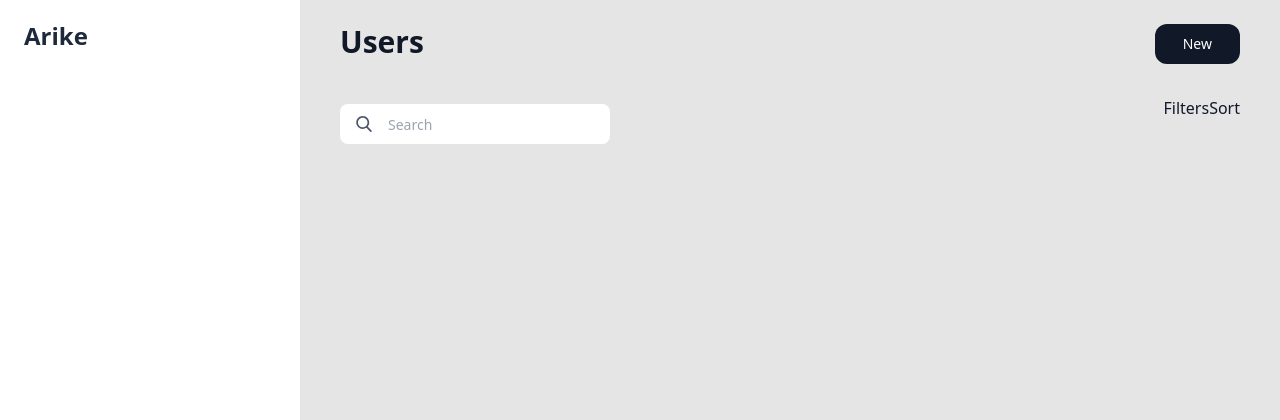
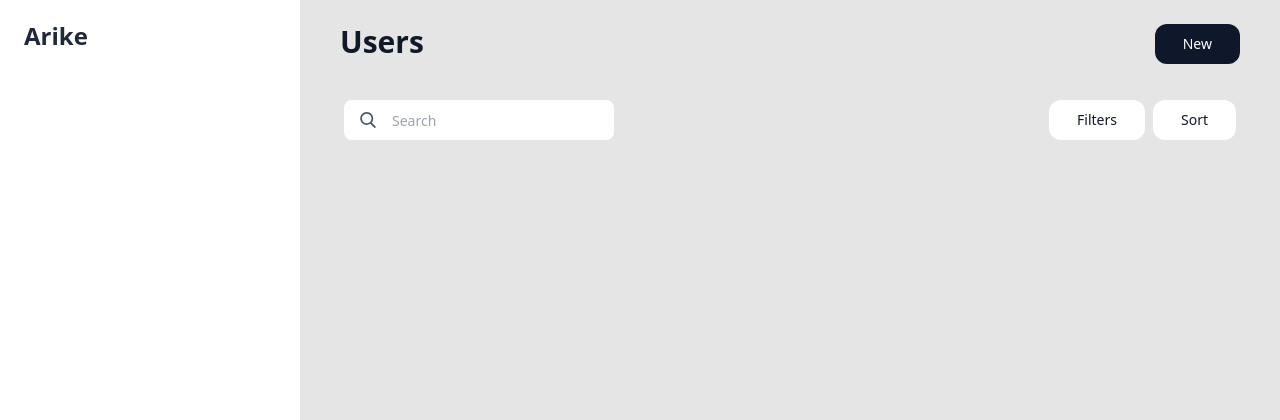
Before and after one commit to rithviknishad/arike, a Django app: template templates/dashboard/users/list.html in a window 1280 px wide. Shown: the top 420 px of the page. Run offline with Django 3.2, Linux system fonts and the light colour scheme; the template is opened without the code that fills it, so the values that code supplies are empty; some libraries are stand-ins or nearby versions.

Commit message:
bulk updates in templates

```diff
--- a/templates/dashboard/base_list.html
+++ b/templates/dashboard/base_list.html
@@ -9,10 +9,16 @@
   </div>
   {% block search_and_filter_section %}
   <div class="my-8 flex flex-row">
-    {% include 'generic/search_bar.html' %}
+    <div class="p-1">
+      {% include 'generic/search_bar.html' %}
+    </div>
     <div class="flex-1"></div>
-    <div>Filters</div>
-    <div>Sort</div>
+    <div class="p-1">
+      {% include 'generic/expand_button.html' with label="Filters" %}
+    </div>
+    <div class="p-1">
+      {% include 'generic/expand_button.html' with label="Sort" %}
+    </div>
   </div>
   {% endblock search_and_filter_section %}
   {% block list_content %}
--- a/templates/dashboard/users/list.html
+++ b/templates/dashboard/users/list.html
@@ -5,7 +5,7 @@
 {% block list_content %}
 <div class="grid grid-cols-2 gap-4">
   {% for user in object_list %}
-  {% include 'dashboard/users/card.html' %}
+  {% include './card.html' %}
   {% endfor %}
 </div>
 {% endblock list_content %}
--- a/templates/generic/button.html
+++ b/templates/generic/button.html
@@ -1,6 +1,6 @@
 <button
 type="submit"
 onClick="{{ onClick }}"
-class="flex-none text-white bg-gray-900 hover:bg-gray-700 focus:ring-4 focus:ring-gray-300 font-medium rounded-xl text-sm px-7 py-2.5 text-center">
+class="flex-none text-white bg-slate-900 hover:bg-slate-700 focus:ring-4 focus:ring-gray-300 font-medium rounded-xl text-sm px-7 py-2.5 text-center">
     {{ label }}
 </button>
--- /dev/null
+++ b/templates/generic/expand_button.html
@@ -0,0 +1,5 @@
+<button
+type="submit"
+class="flex-none text-slate-900 bg-white hover:bg-slate-300 focus:ring-4 focus:ring-gray-300 font-medium rounded-xl text-sm px-7 py-2.5 text-center">
+    {{ label }}
+</button>
--- a/templates/generic/search_bar.html
+++ b/templates/generic/search_bar.html
@@ -1,6 +1,6 @@
-<div class="pt-2 relative mx-auto text-slate-600">
+<div class="relative mx-auto text-slate-600">
   <input class="bg-white h-10 px-5 pl-12 rounded-lg text-sm focus:outline-none" type="search" name="search" placeholder="Search">
-  <button type="submit" class="absolute left-0 top-0 mt-5 ml-4">
+  <button type="submit" class="absolute left-0 top-0 mt-3 ml-4">
     <svg class="text-slate-600 h-4 w-4 fill-current" xmlns="http://www.w3.org/2000/svg" xmlns:xlink="http://www.w3.org/1999/xlink" version="1.1" id="Capa_1" x="0px" y="0px" viewBox="0 0 56.966 56.966" style="enable-background:new 0 0 56.966 56.966;" xml:space="preserve" width="512px" height="512px">
       <path d="M55.146,51.887L41.588,37.786c3.486-4.144,5.396-9.358,5.396-14.786c0-12.682-10.318-23-23-23s-23,10.318-23,23  s10.318,23,23,23c4.761,0,9.298-1.436,13.177-4.162l13.661,14.208c0.571,0.593,1.339,0.92,2.162,0.92  c0.779,0,1.518-0.297,2.079-0.837C56.255,54.982,56.293,53.08,55.146,51.887z M23.984,6c9.374,0,17,7.626,17,17s-7.626,17-17,17  s-17-7.626-17-17S14.61,6,23.984,6z" />
     </svg>
```
Also changed, not shown: templates/dashboard/base_create.html (added, +19 -0 lines), templates/dashboard/users/create.html (+5 -18 lines).
